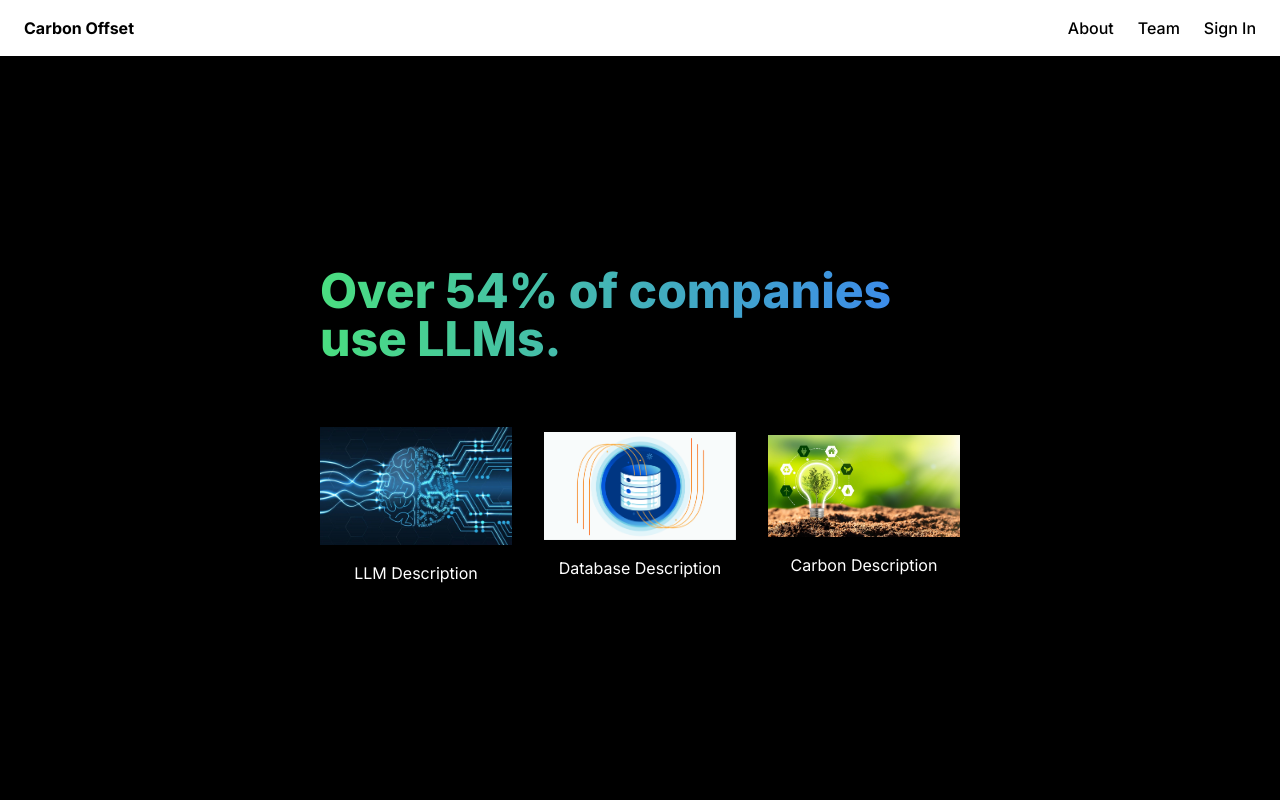
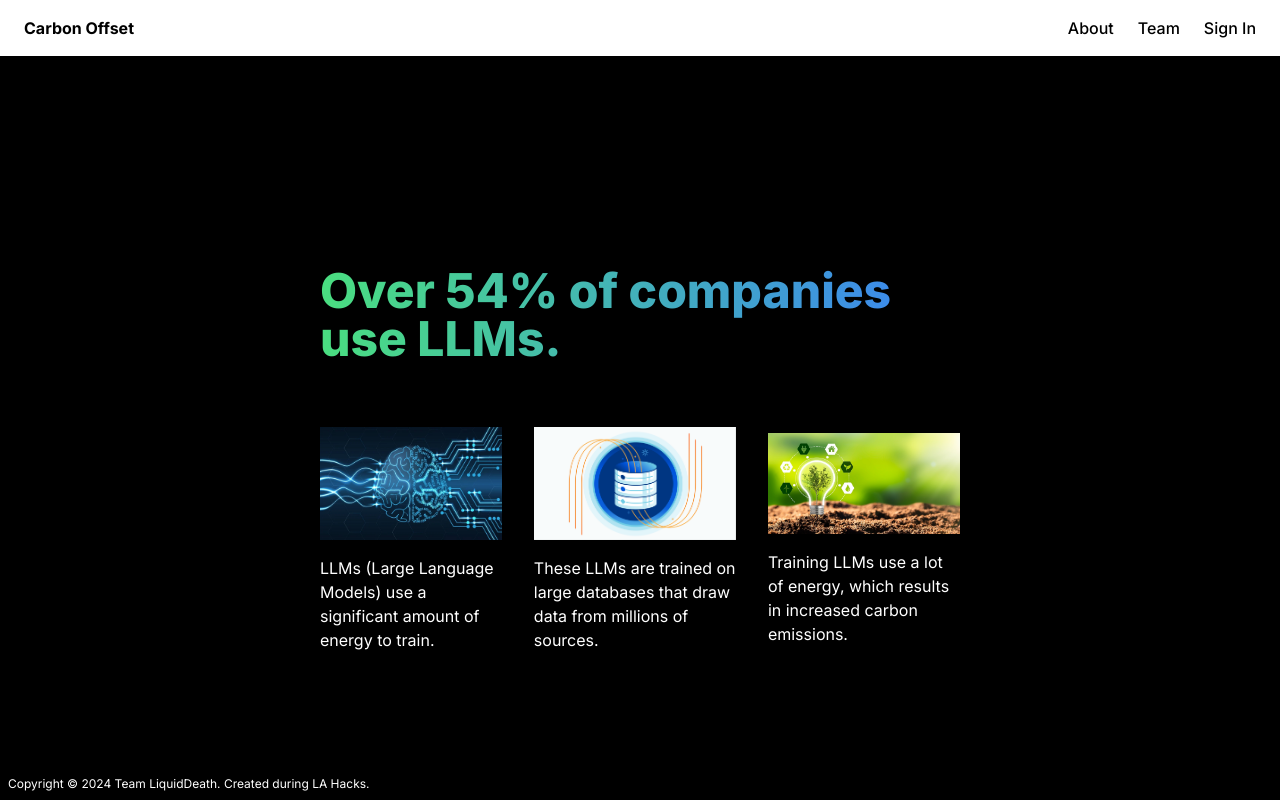
Before and after one commit to Arush223/CallToChange, a Next.js app: page / in a window 1280 px wide. Built offline with nearby package versions, Linux system fonts and the light colour scheme; no server answers.

Commit message:
copyright commit

```diff
--- a/src/app/about/page.jsx
+++ b/src/app/about/page.jsx
@@ -5,6 +5,9 @@ export default function Page() {
   return (
     <div style={{ backgroundColor: 'white', color: 'black' }}>
       <NavLinks />
+      <div className="absolute bottom-0 left-0 p-2 text-white text-xs">
+          Copyright &copy; 2024 Team LiquidDeath. Created during LA Hacks.
+        </div>
     </div>
   );
 }
--- a/src/app/dashboard/page.jsx
+++ b/src/app/dashboard/page.jsx
@@ -60,6 +60,9 @@ export default function Page() {
         <div>Emissions: {emissions}</div>
         <div>Offset Cost: ${offsetCost}</div>
       </div>
+      <div className="absolute bottom-0 left-0 p-2 text-white text-xs">
+          Copyright &copy; 2024 Team LiquidDeath. Created during LA Hacks.
+        </div>
     </div>
   );
 }
--- a/src/app/page.jsx
+++ b/src/app/page.jsx
@@ -1,14 +1,16 @@
-'use client';
-
+/* eslint-disable react/no-unescaped-entities */
+'use client'
 import React, { useEffect, useState, useRef } from 'react';
 import NavLinks from './nav-links';
 import Link from 'next/link';
 import Image from 'next/image';
+import Loader from '../components/loader';
 
 function Page() {
   const [isVisible, setIsVisible] = useState(false);
   const [percentage, setPercentage] = useState(0);
   const [showText, setShowText] = useState(false);
+  const [loading , setLoading] = useState(false);
   const percentageRef = useRef(0);
 
   useEffect(() => {
@@ -33,6 +35,16 @@ function Page() {
     };
   }, []);
 
+
+  if(loading) {
+    return (
+      <div className="bg-black text-white">
+        <NavLinks />
+        <Loader />
+      </div>
+    );
+  }
+
   return (
     <div className="relative h-screen bg-black overflow-hidden">
       <NavLinks />
@@ -41,12 +53,12 @@ function Page() {
           Over {percentage}% of companies use LLMs.
         </h1>
         {showText && (
-          <div className="mt-5">
-            <p className={`text-lg font-semibold text-white subtitle`}>
+          <div className="mt-5 ">
+            <p className={`text-lg font-semibold text-white subtitle `}>
               <Link href="/about">
                 <span className="flex items-center space-x-1">
                   <span className="opacity-100 transition-opacity duration-1000 delay-1500 hover:text-blue-800">
-                    Learn about the environmental cost
+                    Let's talk about the environmental cost.
                   </span>
                   <svg xmlns="http://www.w3.org/2000/svg" className="h-5 w-5 text-white hover:text-blue-800 transition-colors duration-300" fill="none" viewBox="0 0 20 20" stroke="currentColor">
                     <path strokeLinecap="round" strokeLinejoin="round" strokeWidth={2} d="M17 8l4 4m0 0l-4 4m4-4H3" />
@@ -60,19 +72,23 @@ function Page() {
         <div className="mt-16 flex flex-row items-center justify-center space-x-8 ">
           <div className="flex flex-col items-center space-y-4">
             <Image src="/llm.png" alt="LLM Image" width={256} height={256} />
-            <p className="text-white mt-2">LLM Description</p>
+            <p className="text-white mt-2">LLMs (Large Language Models) use a significant amount of energy to train.</p>
           </div>
           <div className="flex flex-col items-center space-y-4">
             <Image src="/database.png" alt="Database Image" width={256} height={256}/>
-            <p className="text-white mt-2">Database Description</p>
+            <p className="text-white mt-2">These LLMs are trained on large databases that draw data from millions of sources.</p>
           </div>
           <div className="flex flex-col items-center space-y-4">
             <Image src="/carbon.png" alt="Carbon Image" width={256} height={256} />
-            <p className="text-white mt-2">Carbon Description</p>
+            <p className="text-white mt-2">Training LLMs use a lot of energy, which results in increased carbon emissions.</p>
           </div>
         </div>
       </div>
+        <div className="absolute bottom-0 left-0 p-2 text-white text-xs">
+          Copyright &copy; 2024 Team LiquidDeath. Created during LA Hacks.
+        </div>
     </div>
+
   );
 }
 
--- a/src/app/team/page.jsx
+++ b/src/app/team/page.jsx
@@ -5,6 +5,9 @@ export default function Page() {
   return (
     <div style={{ backgroundColor: 'white', color: 'black' }}>
       <NavLinks />
+      <div className="absolute bottom-0 left-0 p-2 text-white text-xs">
+          Copyright &copy; 2024 Team LiquidDeath. Created during LA Hacks.
+        </div>
     </div>
   );
 }
```
